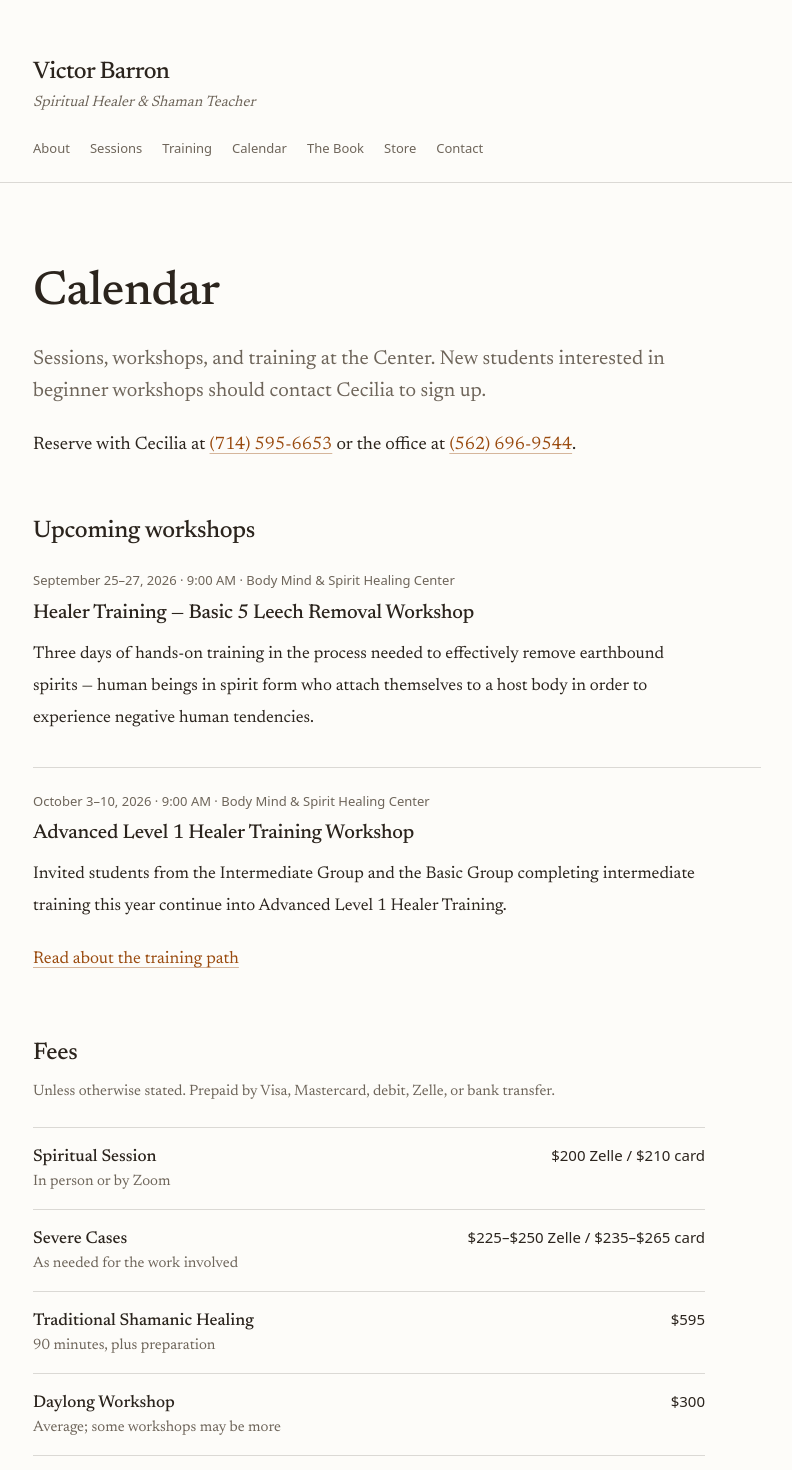
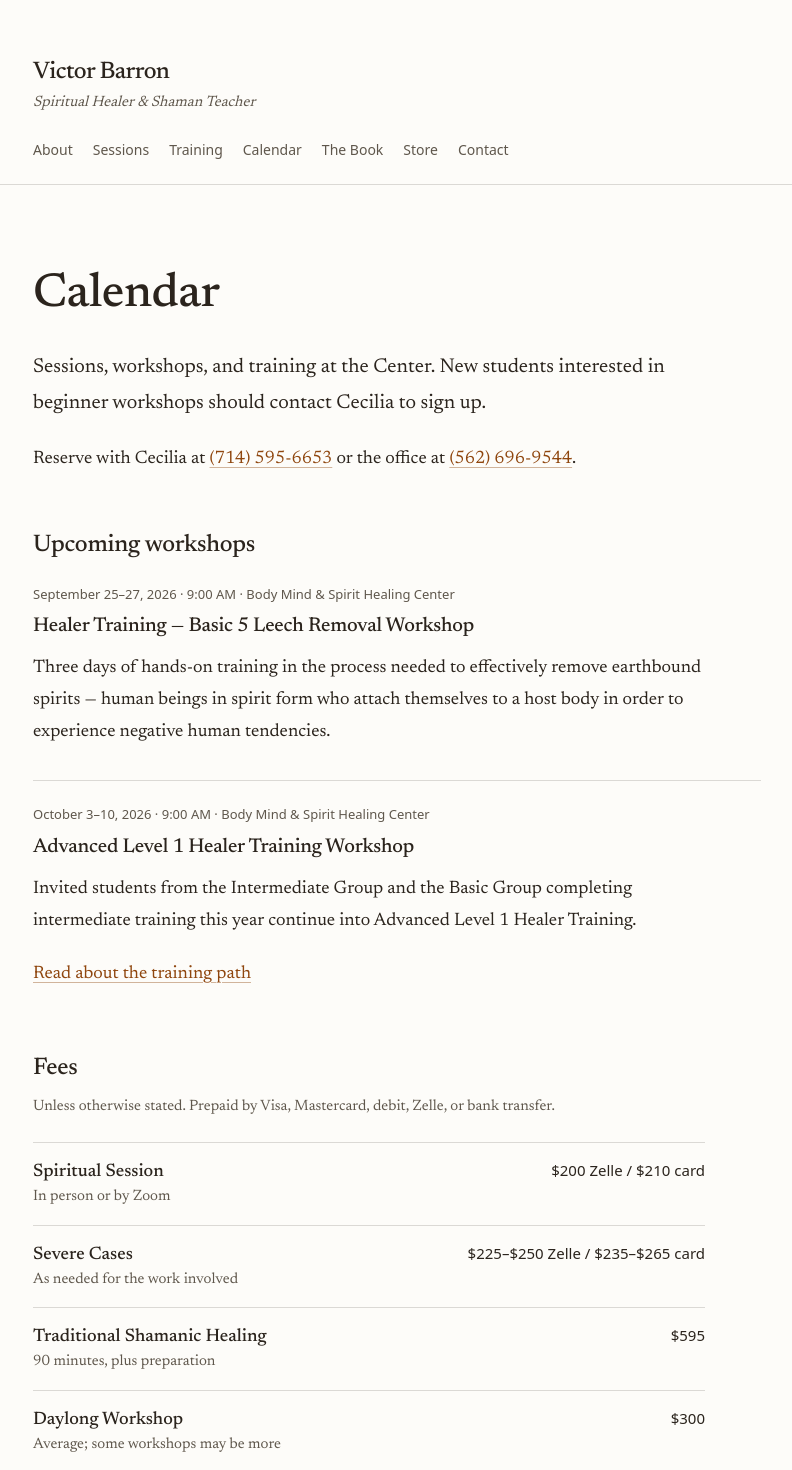
Before and after one commit to secondarynick/victorbarron, a Next.js app: page /calendar in a window 1280 px wide. Shown: the top 1470 px of the page, without its empty margins (243-1035 px from the left). Built offline with nearby package versions, Linux system fonts and the light colour scheme.

Commit message:
Readability pass: larger text, stronger contrast, quieter quotes

```diff
--- a/src/app/calendar/page.tsx
+++ b/src/app/calendar/page.tsx
@@ -42,7 +42,7 @@ export default function CalendarPage() {
             </article>
           ))}
         </div>
-        <p className="mt-6 text-muted">
+        <p className="mt-6">
           <Link href="/training">Read about the training path</Link>
         </p>
       </Section>
--- a/src/app/globals.css
+++ b/src/app/globals.css
@@ -3,8 +3,8 @@
 :root {
   --paper: #fdfcf9;
   --ink: #2b241d;
-  --muted: #6e655a;
-  --accent: #9a4b0f;
+  --muted: #5f574c;
+  --accent: #8f460e;
   --hairline: rgba(43, 36, 29, 0.16);
 }
 
@@ -29,8 +29,16 @@ body {
   background: var(--paper);
   color: var(--ink);
   font-family: var(--font-serif), Georgia, serif;
-  font-size: 17px;
+  font-size: 18px;
+  font-optical-sizing: auto;
   -webkit-font-smoothing: antialiased;
+}
+
+p,
+li,
+dt,
+dd {
+  text-wrap: pretty;
 }
 
 ::selection {
@@ -55,7 +63,7 @@ main a {
   text-decoration: underline;
   text-decoration-thickness: 1px;
   text-underline-offset: 4px;
-  text-decoration-color: rgba(154, 75, 15, 0.4);
+  text-decoration-color: rgba(143, 70, 14, 0.4);
   transition: text-decoration-color 0.15s ease;
 }
 
--- a/src/app/layout.tsx
+++ b/src/app/layout.tsx
@@ -9,6 +9,7 @@ const serif = Newsreader({
   variable: "--font-serif",
   subsets: ["latin"],
   style: ["normal", "italic"],
+  axes: ["opsz"],
   display: "swap",
 });
 
--- a/src/app/page.tsx
+++ b/src/app/page.tsx
@@ -16,7 +16,7 @@ export default function Home() {
         <h1 className="max-w-2xl text-4xl leading-[1.15] md:text-[3.4rem]">
           Spiritual healer and shaman teacher in Whittier, California.
         </h1>
-        <p className="mt-7 max-w-xl text-xl leading-8 text-muted">
+        <p className="mt-7 max-w-xl text-xl leading-9">
           For more than thirty-five years, Victor Barron has helped people heal
           and establish an unbreakable bond with God — in person at the Body
           Mind & Spirit Healing Center, and by phone or Zoom anywhere in the
@@ -29,7 +29,7 @@ export default function Home() {
       </Section>
 
       <div className="mx-auto mt-16 max-w-5xl px-5 md:mt-24">
-        <div className="relative aspect-[3/2] overflow-hidden md:aspect-[5/2]">
+        <div className="relative aspect-[3/2] overflow-hidden md:aspect-[2/1]">
           <Image
             src={photos.ceremony}
             alt="Victor Barron during a healing ceremony"
@@ -59,7 +59,7 @@ export default function Home() {
         </p>
       </Section>
 
-      <Section className="mt-16 md:mt-20">
+      <Section className="mt-20 md:mt-28">
         <h2 className="text-2xl md:text-3xl">Healer training</h2>
         <p className="mt-4 max-w-2xl leading-8">
           Victor teaches a multi-year path — basic, intermediate, and advanced
@@ -73,7 +73,7 @@ export default function Home() {
         </p>
       </Section>
 
-      <Section className="mt-16 md:mt-20">
+      <Section className="mt-20 md:mt-28">
         <h2 className="text-2xl md:text-3xl">Upcoming at the Center</h2>
         <ul className="mt-6 divide-y divide-hairline border-y border-hairline">
           {upcomingEvents.map((event) => (
@@ -118,8 +118,10 @@ export default function Home() {
       </Section>
 
       <Section className="mt-20 md:mt-28">
-        <blockquote className="border-l-2 border-accent/50 pl-6">
-          <p className="text-xl leading-9 italic">“{testimonials[1].quote}”</p>
+        <blockquote>
+          <p className="max-w-2xl text-xl leading-9 italic">
+            “{testimonials[1].quote}”
+          </p>
           <footer className="ui mt-4 text-[13px] text-muted">
             — {testimonials[1].initials}
           </footer>
@@ -145,7 +147,7 @@ export default function Home() {
           <br />
           {site.address.street}, {site.address.city}
         </p>
-        <p className="mt-4 leading-8 text-muted">
+        <p className="mt-4 leading-8">
           Sessions and new students: Cecilia,{" "}
           <a href={site.phoneCeciliaHref}>{site.phoneCecilia}</a>
           <br />
--- a/src/app/reflector/page.tsx
+++ b/src/app/reflector/page.tsx
@@ -71,7 +71,7 @@ export default function ReflectorPage() {
             </div>
           ))}
         </dl>
-        <p className="mt-4 text-muted">
+        <p className="mt-4">
           To order, call the office at{" "}
           <a href={site.phoneOfficeHref}>{site.phoneOffice}</a>.
         </p>
--- a/src/app/sessions/page.tsx
+++ b/src/app/sessions/page.tsx
@@ -83,11 +83,8 @@ export default function SessionsPage() {
         <h2 className="text-2xl">From people Victor has helped</h2>
         <div className="mt-6 space-y-10">
           {testimonials.map((item) => (
-            <blockquote
-              key={item.initials}
-              className="border-l-2 border-accent/50 pl-6"
-            >
-              <p className="leading-8 italic">“{item.quote}”</p>
+            <blockquote key={item.initials}>
+              <p className="max-w-2xl leading-8 italic">“{item.quote}”</p>
               <footer className="ui mt-3 text-[13px] text-muted">
                 — {item.initials}
               </footer>
--- a/src/app/training/page.tsx
+++ b/src/app/training/page.tsx
@@ -58,7 +58,7 @@ export default function TrainingPage() {
 
       <Section className="mt-8">
         <h2 className="text-2xl">Daylong workshops</h2>
-        <p className="mt-4 max-w-2xl leading-8 text-muted">
+        <p className="mt-4 max-w-2xl leading-8">
           For those deepening a spiritual journey without entering the full
           training. Dates are on the <Link href="/calendar">calendar</Link>.
         </p>
@@ -75,7 +75,7 @@ export default function TrainingPage() {
       </Section>
 
       <Section className="mt-16 mb-24 border-t border-hairline pt-10">
-        <p className="max-w-2xl leading-8 text-muted">
+        <p className="max-w-2xl leading-8">
           Several sacred healing tools are used in the work, each with a
           special spiritual purpose. Special training and anointments from
           Victor are required to use each one at the highest level.
--- a/src/components/Header.tsx
+++ b/src/components/Header.tsx
@@ -9,7 +9,7 @@ export function Header() {
           {site.name}
         </Link>
         <p className="mt-1 text-[15px] text-muted italic">{site.tagline}</p>
-        <nav className="ui mt-6 flex flex-wrap gap-x-5 gap-y-2 text-[13px] text-muted">
+        <nav className="ui mt-6 flex flex-wrap gap-x-5 gap-y-2.5 text-[14px] text-muted">
           {nav.map((item) => (
             <Link
               key={item.href}
--- a/src/components/PageHero.tsx
+++ b/src/components/PageHero.tsx
@@ -8,7 +8,7 @@ export function PageHero({ title, lede }: PageIntroProps) {
     <div className="mx-auto max-w-3xl px-5 pt-14 md:pt-20">
       <h1 className="text-4xl leading-tight md:text-5xl">{title}</h1>
       {lede ? (
-        <p className="mt-5 max-w-2xl text-xl leading-8 text-muted">{lede}</p>
+        <p className="mt-6 max-w-2xl text-xl leading-9">{lede}</p>
       ) : null}
     </div>
   );
```
